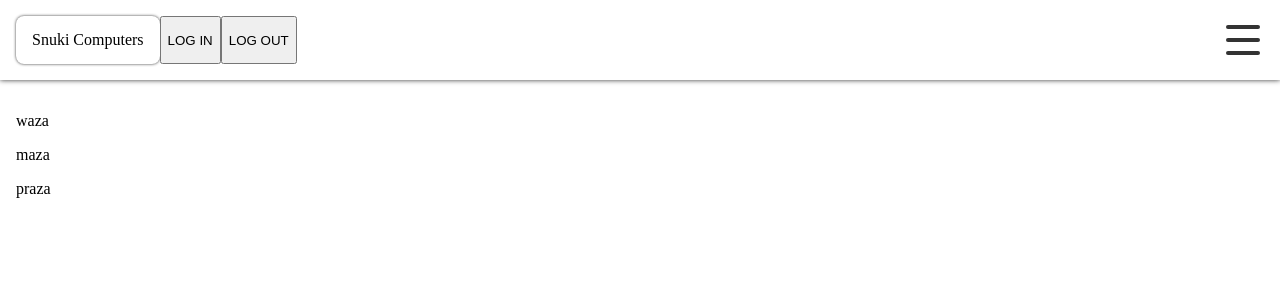
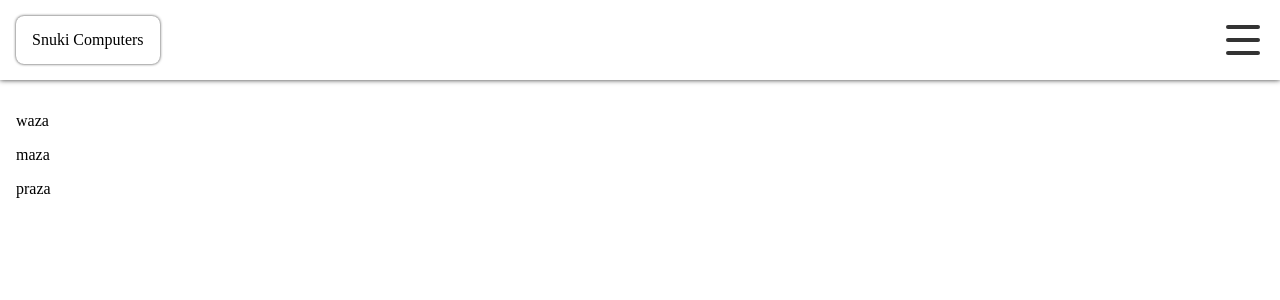
Before and after one commit to KibobiShtrudelz/nx-xstate, a React (Vite) app: page / in a window 1280 px wide. Shown: the top 300 px of the page. Built offline with nearby package versions, Linux system fonts and the light colour scheme.

Commit message:
todo app with xstate

```diff
--- a/src/components/header/header.tsx
+++ b/src/components/header/header.tsx
@@ -1,74 +1,13 @@
-import { send, createMachine } from 'xstate'
-import { createActorContext } from '@xstate/react'
-
 import { HamburgerMenu } from '@components'
 
 import styles from './header.module.scss'
 
-interface InitialState {
-  authorized: boolean
-  unauthorized: boolean
-}
-
-interface AuthEvents {
-  type: string
-}
-
-const authMachine = createMachine<InitialState, AuthEvents>({
-  // schema: {
-  //   events: {} as { type: 'LOG_IN' } | { type: 'LOG_OUT' }
-  // },
-
-  initial: 'unauthorized',
-
-  states: {
-    authorized: {
-      on: {
-        LOG_OUT: {
-          target: 'unauthorized'
-        }
-      }
-    },
-
-    unauthorized: {
-      on: {
-        LOG_IN: {
-          cond: 'authCheck',
-          target: 'authorized'
-        }
-      }
-    }
-  }
-})
-
-const AuthMachineContext = createActorContext(authMachine)
-
 export function Header(): JSX.Element {
   return (
-    <AuthMachineContext.Provider>
-      <header className={styles.header}>
-        <span className={styles.brand}>Snuki Computers</span>
+    <header className={styles.header}>
+      <span className={styles.brand}>Snuki Computers</span>
 
-        <button
-          type="button"
-          onClick={() => {
-            send('LOG_IN')
-          }}
-        >
-          LOG IN
-        </button>
-
-        <button
-          type="button"
-          onClick={() => {
-            send('LOG_OUT')
-          }}
-        >
-          LOG OUT
-        </button>
-
-        <HamburgerMenu />
-      </header>
-    </AuthMachineContext.Provider>
+      <HamburgerMenu />
+    </header>
   )
 }
```
